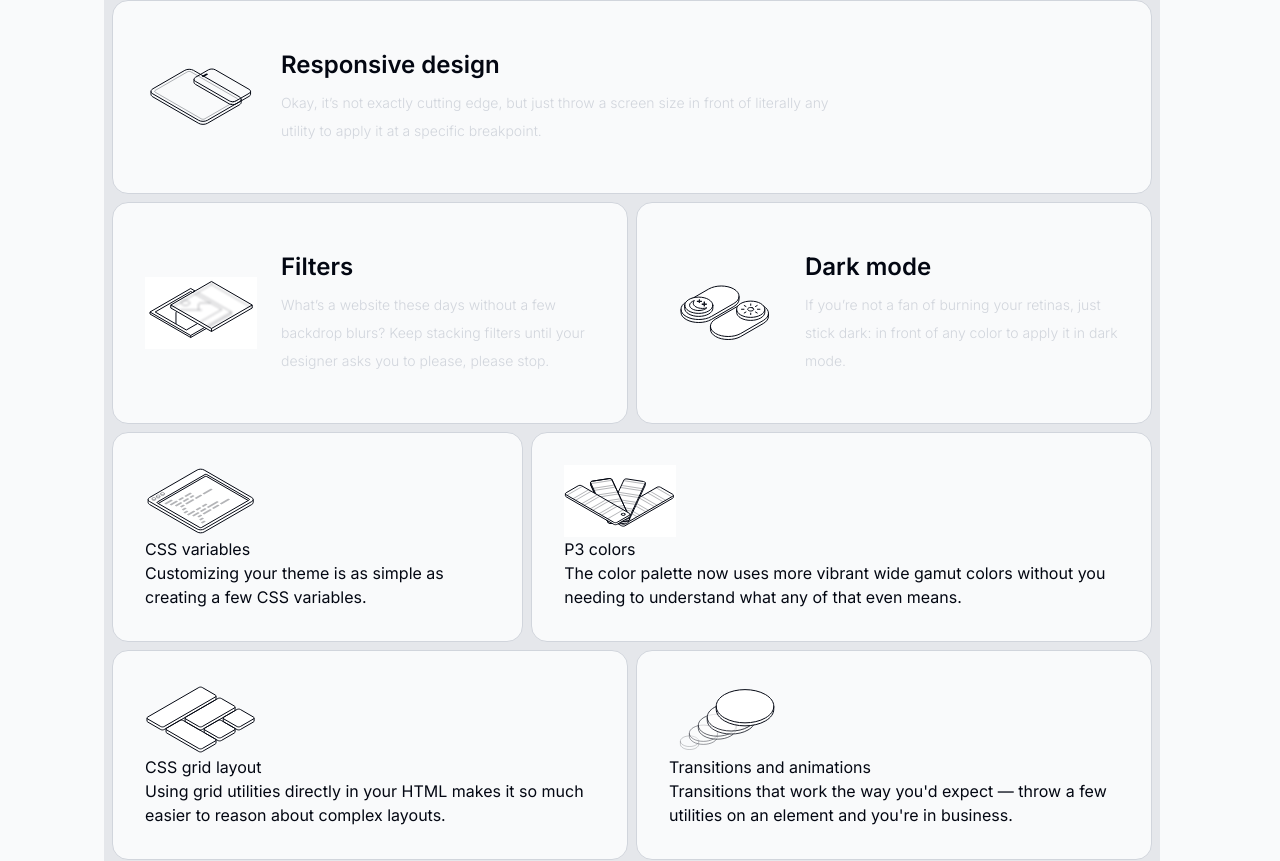
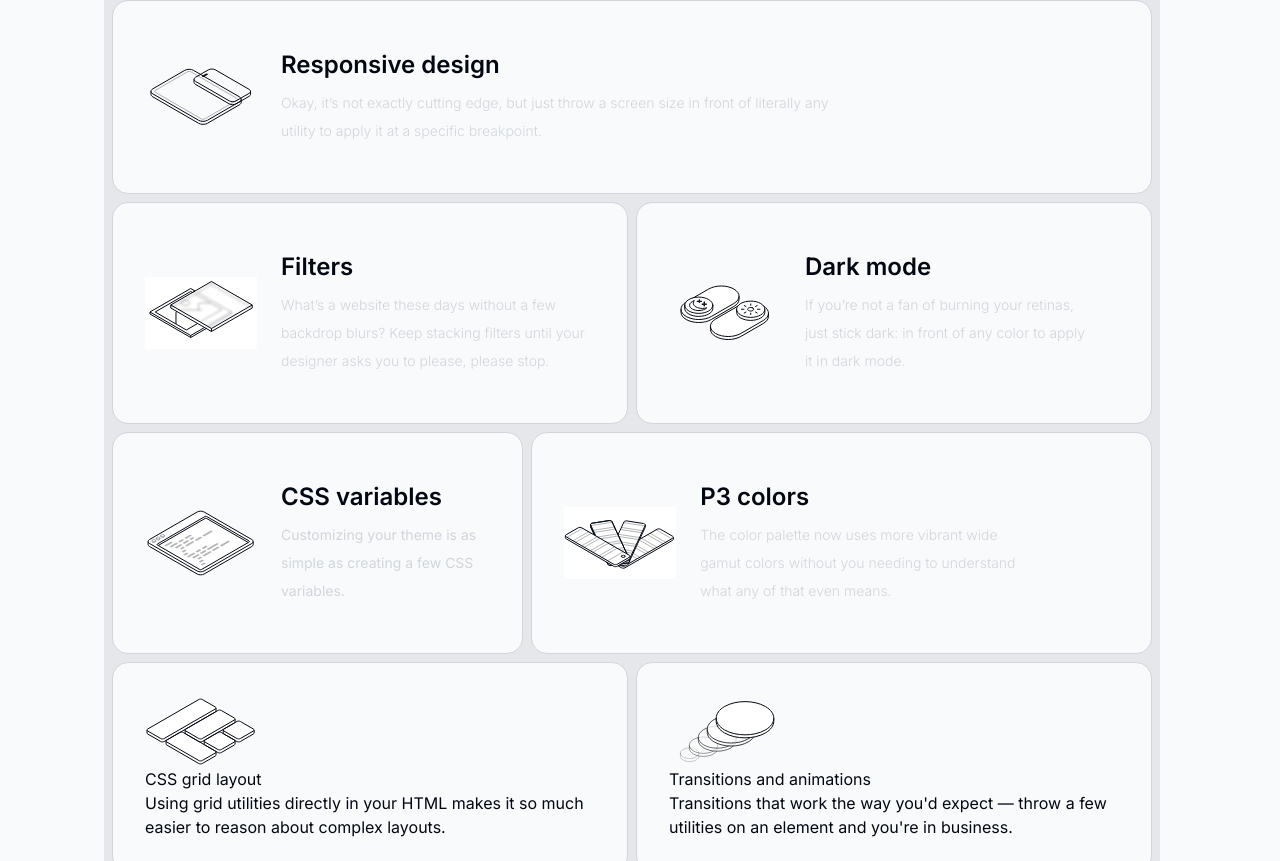
Before and after one commit to tab4444/tailwind, a website: page index.html in a window 1280 px wide. Shown: the part 1506-2367 px from the top of the page. Drawn offline with Linux system fonts and the light colour scheme.

Commit message:
still giving style to why tailwind section cards

```diff
--- a/index.html
+++ b/index.html
@@ -260,7 +260,8 @@ blue: cyan-400
                                     </div>
                                     <div class="flex flex-col gap-y-2">
                                         <h3 class="text-2xl font-semibold">Filters</h3>
-                                        <p class="font-light text-gray-300 text-sm/7">What’s a website these days without a few backdrop blurs? Keep stacking
+                                        <p class="font-light text-gray-300 text-sm/7">What’s a website these days
+                                            without a few backdrop blurs? Keep stacking
                                             filters until your designer asks you to please, please stop.</p>
                                     </div>
                                 </div>
@@ -307,13 +308,15 @@ blue: cyan-400
                                                 fill="currentColor"></path>
                                             <path
                                                 d="M43.843 28.2531C43.843 28.2531 43.843 28.253 43.843 28.2531ZM43.843 28.2531C43.8428 32.744 37.537 36.3848 29.7585 36.3848C21.9798 36.3848 15.6739 32.7441 15.6739 28.2531M43.843 28.2531C43.843 23.762 37.5371 20.1213 29.7585 20.1213C21.9798 20.1213 15.6739 23.762 15.6739 28.2531M43.843 28.2531L43.843 31.2531C43.843 35.7441 37.5371 39.3848 29.7584 39.3848C21.9797 39.3848 15.6738 35.7441 15.6738 31.2531L15.6739 28.2531M29.7579 33.5561C24.6848 33.5561 20.5723 31.1817 20.5723 28.2528C20.5723 26.2428 22.509 24.494 25.3637 23.5945C24.6514 24.3481 24.2465 25.2125 24.2465 26.1314C24.2465 29.0604 28.359 31.4347 33.4321 31.4347C35.0238 31.4347 36.521 31.201 37.8262 30.7897C36.2682 32.4379 33.2392 33.5561 29.7579 33.5561ZM30.3702 22.9495L30.1939 23.6619C30.117 23.973 29.6936 24.2175 29.1547 24.2619L27.9207 24.3637L29.1547 24.4655C29.6936 24.5099 30.117 24.7543 30.1939 25.0655L30.3702 25.7779L30.5465 25.0655C30.6235 24.7543 31.0469 24.5099 31.5857 24.4655L32.8197 24.3637L31.5857 24.2619C31.0469 24.2175 30.6235 23.973 30.5465 23.6619L30.3702 22.9495ZM35.2692 25.0708L35.0507 26.4584C34.9993 26.7848 34.5662 27.0481 34.0042 27.0944L32.8197 27.1921L34.0042 27.2898C34.5662 27.3361 34.9993 27.5994 35.0507 27.9258L35.2692 29.3134L35.4877 27.9258C35.5391 27.5994 35.9722 27.3361 36.5342 27.2898L37.7187 27.1921L36.5342 27.0944C35.9722 27.0481 35.5391 26.7848 35.4877 26.4584L35.2692 25.0708Z"
-                                            stroke="currentColor" stroke-linecap="round" stroke-linejoin="round"></path>
+                                                stroke="currentColor" stroke-linecap="round" stroke-linejoin="round">
+                                            </path>
                                         </svg>
                                     </div>
                                     <div class="flex flex-col gap-y-2">
                                         <h3 class="text-2xl font-semibold">Dark mode</h3>
-                                        <p class="font-light text-gray-300 text-sm/7">If you’re not a fan of burning your retinas, just stick dark: in front of any
-                                            color to apply it in dark mode.</p>
+                                        <p class="font-light text-gray-300 text-sm/7 w-[92%]">If you’re not a fan of burning
+                                            your retinas, just stick dark: in front of any color to apply it in dark
+                                            mode.</p>
                                     </div>
                                 </div>
                                 <div>
@@ -322,7 +325,8 @@ blue: cyan-400
                             </section>
                             <!-- CSS variables section -->
                             <section class="col-span-full md:col-span-15 xl:col-span-12">
-                                <div>
+                                <div class="flex flex-row gap-6 py-4">
+                                    <div class="shrink-0 flex items-center justify-center">
                                         <svg class="text-gray-950 [--site-background:var(--color-white)] dark:text-white dark:[--site-background:var(--color-gray-950)]"
                                             width="112" height="72" viewBox="0 0 112 72" fill="none"
                                             xmlns="http://www.w3.org/2000/svg">
@@ -427,9 +431,11 @@ blue: cyan-400
                                                 </clipPath>
                                             </defs>
                                         </svg>
-                                    <div>
-                                        <h3>CSS variables</h3>
-                                        <p>Customizing your theme is as simple as creating a few CSS variables.</p>
+                                    </div>
+                                    <div class="flex flex-col gap-y-2">
+                                        <h3 class="text-2xl font-semibold">CSS variables</h3>
+                                        <p class="text-sm/7 text-gray-300">Customizing your theme is as simple as
+                                            creating a few CSS variables.</p>
                                     </div>
                                 </div>
                                 <div>
@@ -438,7 +444,8 @@ blue: cyan-400
                             </section>
                             <!-- P3 colors section -->
                             <section class="col-span-full xl:col-span-18">
-                                <div>
+                                <div class="flex flex-row gap-6 py-4">
+                                    <div class="flex items-center justify-center shrink-0">
                                         <svg class="text-gray-950 [--site-background:var(--color-white)] dark:text-white dark:[--site-background:var(--color-gray-950)]"
                                             width="112" height="72" viewBox="0 0 112 72" fill="none"
                                             xmlns="http://www.w3.org/2000/svg">
@@ -581,9 +588,10 @@ blue: cyan-400
                                                 </clipPath>
                                             </defs>
                                         </svg>
-                                    <div>
-                                        <h3>P3 colors</h3>
-                                        <p>The color palette now uses more vibrant wide gamut colors without you needing
+                                    </div>
+                                    <div class="flex flex-col gap-y-2">
+                                        <h3 class="text-2xl font-semibold">P3 colors</h3>
+                                        <p class="text-sm/7 font-light text-gray-300 w-[80%]">The color palette now uses more vibrant wide gamut colors without you needing
                                             to understand what any of that even means.</p>
                                     </div>
                                 </div>
```
Also changed, not shown: src/output.css. Lines whose indentation alone changed are shown as unchanged.
